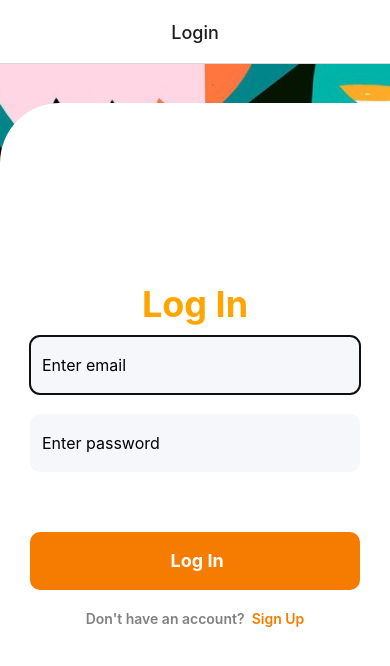
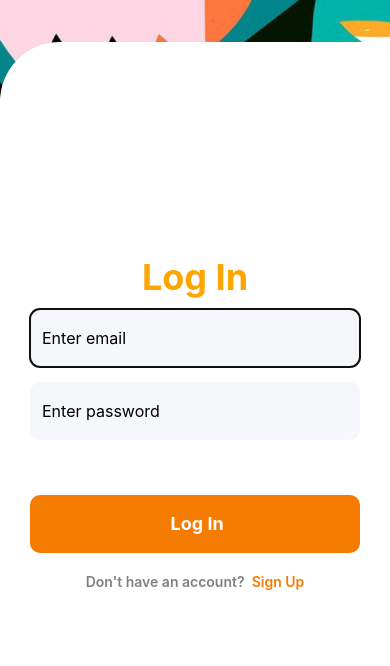
Before and after one commit to IMRANDIL/chat_app_react_native, a React Native app: screen /Login in a window 390 px wide. Shown: the top 666 px of the page. Built offline with nearby package versions, Linux system fonts and the light colour scheme.

Commit message:
some more change

```diff
--- a/App.jsx
+++ b/App.jsx
@@ -20,7 +20,7 @@ export default function App() {
         <Stack.Screen
           name="Login"
           component={Login}
-          options={{headerTitleAlign: 'center'}}
+          options={{headerTitleAlign: 'center', headerShown: false}}
         />
       </Stack.Navigator>
     </NavigationContainer>
--- a/screens/Login.jsx
+++ b/screens/Login.jsx
@@ -104,12 +104,12 @@ const styles = StyleSheet.create({
     fontWeight: 'bold',
     color: 'orange',
     alignSelf: 'center',
-    marginBottom: 10,
+    paddingBottom: 10,
   },
   input: {
     backgroundColor: '#F6F7FB',
     height: 58,
-    marginBottom: 20,
+    marginBottom: 15,
     fontSize: 16,
     borderRadius: 10,
     padding: 12,
```
